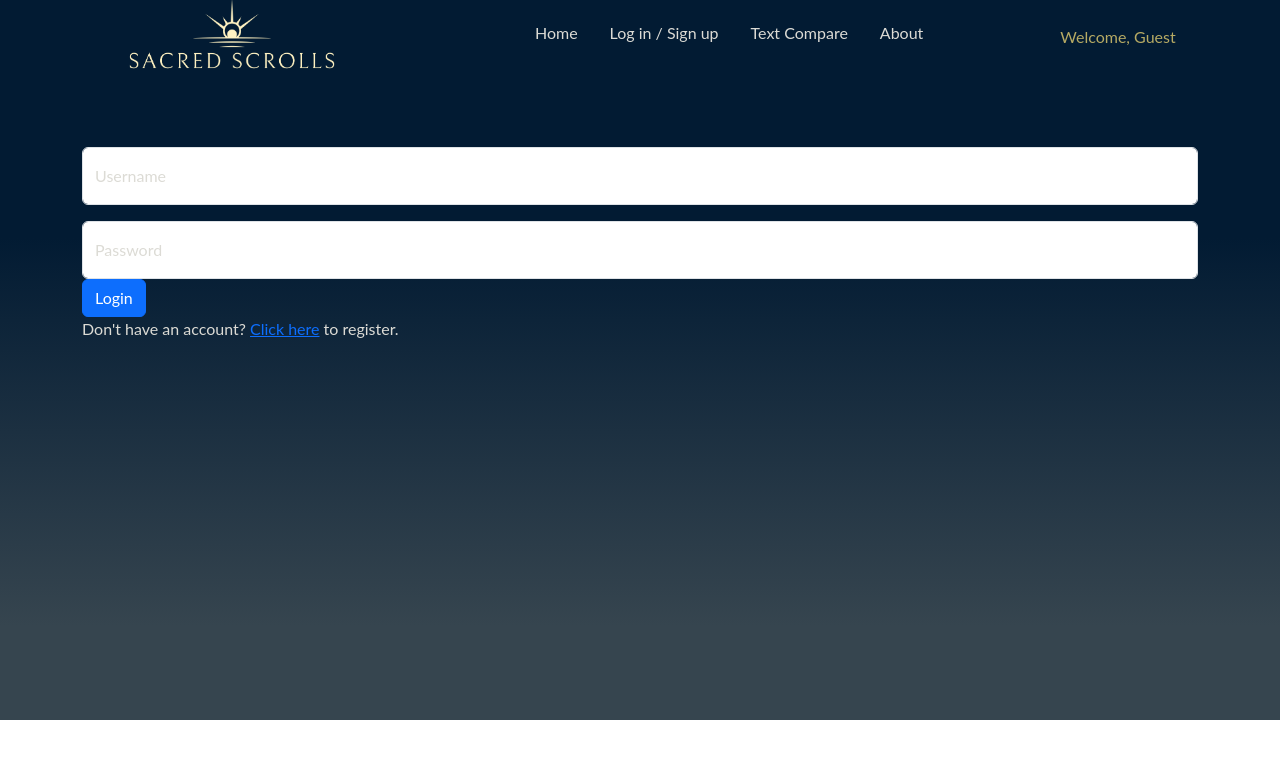
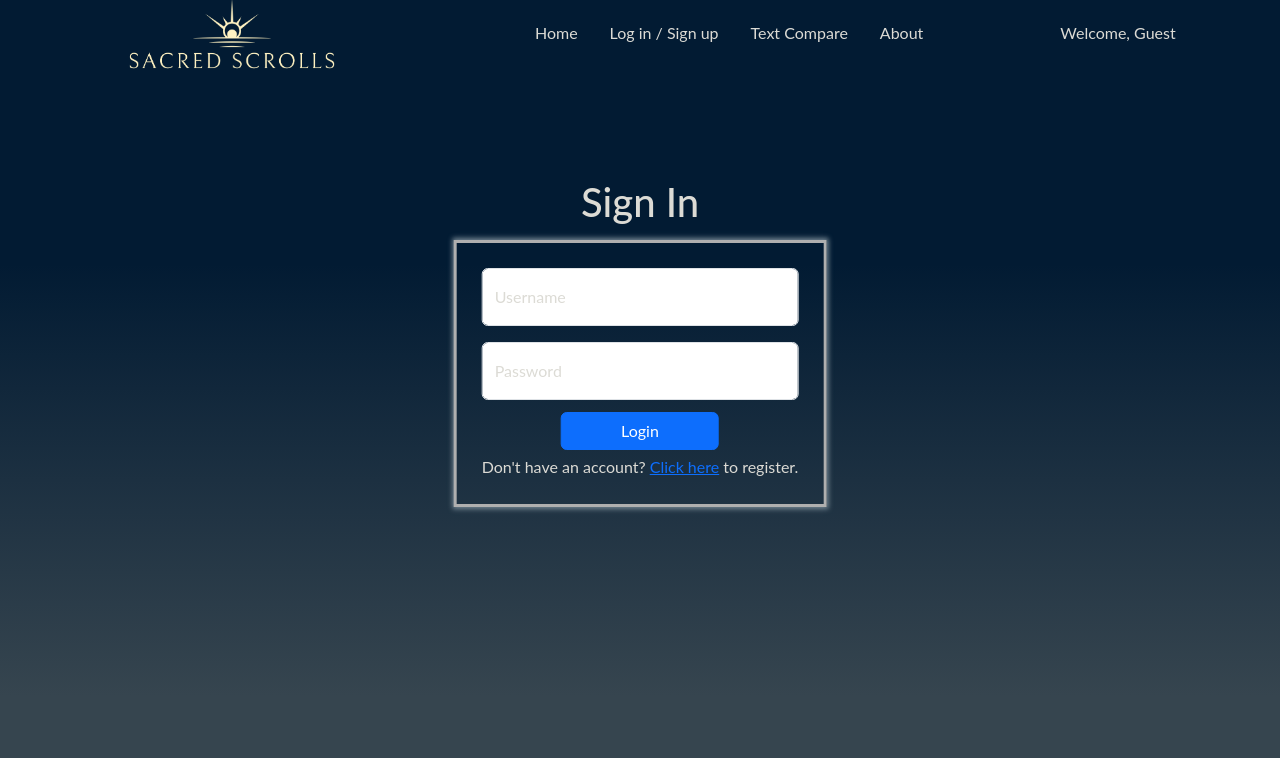
Before and after one commit to andrew-hagstrom/Sacred_Scrolls_Project, a React (Vite) app in the folder frontend/: page /login in a window 1280 px wide. Shown: the top 758 px of the page. Built offline with nearby package versions, Linux system fonts and the light colour scheme.

Commit message:
css for login and registration page, navbar css updated to blend when window adjusted

```diff
--- a/frontend/src/App.css
+++ b/frontend/src/App.css
@@ -1,27 +1,24 @@
+html{
+  height:100vh;
+}
+
 body {
   background-image: linear-gradient(to bottom, rgb(2, 27, 51) 33%, rgba(54,69,79,1) 87%);
   background-size: auto;
   background-position: 0% 0%;
   background-repeat: no-repeat;
   background-color: rgba(0,0,0,0);
-  height: 100vh;
-}
-
-#root {
-  margin: 0;
+  margin: auto;
   width: auto;
   font-family:'lato',sans-serif;
   color:#dcdbd5;
 }
 
 .mx-2 {
-  /* color: rgb(182, 170, 100); */
-  background-color: rgb(2, 27, 51);
   color:#dcdbd5;
 }
 
 .mx-2:hover {
-  /* color: rgb(182, 170, 100); */
   background-color: rgb(2, 27, 51);
   color:rgb(255,242,194);
 }
@@ -29,7 +26,6 @@ body {
 #navbar-comp {
   margin-top: -80px;
 }
-
 
 @media (min-width:1400px) {
   #welcome-header {
@@ -43,7 +39,6 @@ body {
     font-size: 25px;
   }
 }
-
 
 #home-text-container {
   display: flex;
@@ -78,3 +73,32 @@ body {
     margin-bottom: 30px;
   }
 }
+
+
+.form-page {
+  position: absolute;
+  left:50%;
+  transform: translate(-50%, 0);
+  top:30%;
+  display:flex;
+  flex-direction: column;
+  border: solid 3px #afafaf;
+  box-shadow: 0 0 5px 2px #758793;
+  padding: 25px;
+}
+
+.form-page-headers {
+  position: absolute;
+  left:50%;
+  transform: translate(-50%, 0);
+  top:-25%;
+
+}
+
+.form-buttons {
+  margin-top:12px;
+  margin-bottom: 5px;
+  position: relative;
+  left:25%;
+  width: 50%;
+}
--- a/frontend/src/components/NavBar.jsx
+++ b/frontend/src/components/NavBar.jsx
@@ -25,7 +25,7 @@ export const NavBar = ({ user, setUser }) => {
 
     return (
         <Navbar style={{paddingBottom: "2%", padding: "2%"}} expand="lg" id='navbar-comp'>
-            <Container style={{backgroundColor: "rgb(2, 27, 51)"}}>
+            <Container>
                 <Navbar.Brand>
                 <img
                     src={SacredScrollsLogo}
@@ -58,16 +58,16 @@ export const NavBar = ({ user, setUser }) => {
                     </Nav>
 
                 </Navbar.Collapse>
-            <div style={{ display: 'flex', flexDirection: 'column', alignItems: 'center', marginRight: "2%" }}>
+            <div style={{ display: 'flex', flexDirection:'row', alignItems: 'center', marginRight: "2%" }}>
                 <div style={{ display: 'flex', alignItems: 'center' }}> {/* Row for buttons */}
                         {user && (
-                                <Button onClick={logOut} variant="danger" className="mx-2">
+                                <Button onClick={logOut} variant="none" className="mx-2">
                                         Log Out
                                 </Button>
                         )}
                 </div>
-                <div style={{color: "rgb(182, 170, 100)", marginTop: '0.5rem' }}> {/* Separate container for the welcome message */}
-                        <span>Welcome, {user ? user.username : 'Guest'}</span>
+                <div> {/* Separate container for the welcome message */}
+                        <span>Welcome, {user ? user : 'Guest'}</span>
                 </div>
         </div>
           </Container>
--- a/frontend/src/pages/LoginPage.jsx
+++ b/frontend/src/pages/LoginPage.jsx
@@ -39,8 +39,9 @@ function LoginPage() {
 
   return (
       <>
-      {/* <img style={{width:'100vh', height:'auto', zIndex:0}} src={LogoWithoutText}/> */}
-      <Form style={{backgroundImage:LogoWithoutText,zIndex:1}}onSubmit={(e)=>login(e)}>
+      <div className='form-page'>
+      <h1 className='form-page-headers'>Sign In</h1>
+      <Form onSubmit={(e)=>login(e)}>
             <FloatingLabel
             controlId="floatingInput"
             label="Username"
@@ -51,9 +52,13 @@ function LoginPage() {
             <FloatingLabel controlId="floatingPassword" label="Password">
                 <Form.Control type="password" placeholder="Password" onChange={(e)=>setPassword(e.target.value)}/>
             </FloatingLabel>
-            <Button as="input" type="submit" value="Login"/>{' '}
+            <Button className='form-buttons' as="input" type="submit" value="Login"/>{' '}
         </Form>
+        <div style={{justifySelf:'center'}}>
         {"Don't have an account?"} {<Link to={'/register/'}>Click here</Link>} to register.
+        </div>
+      </div>
+
       </>
   )
 }
--- a/frontend/src/pages/RegisterPage.jsx
+++ b/frontend/src/pages/RegisterPage.jsx
@@ -3,7 +3,6 @@ import Form from 'react-bootstrap/Form';
 import Button from 'react-bootstrap/Button'
 import { useState} from 'react';
 import { Link, useNavigate, useOutletContext } from 'react-router-dom'
-import SacredScrollsLogo from '../Images/SacredScrollsBlackBackground.png'
 import { api } from "../utilities/ApiUtilities"
 
 function RegisterPage() {
@@ -11,7 +10,7 @@ function RegisterPage() {
     const [password, setPassword] = useState("")
     const [username, setUsername] = useState("")
     const navigate = useNavigate()
-    const {user, setUser} = useOutletContext()
+    const {setUser} = useOutletContext()
 
     const createUser = async(e) => {
         e.preventDefault()
@@ -40,10 +39,8 @@ function RegisterPage() {
 
     return (
         <>
-        <h2>
-            RegisterPage
-        </h2>
-        <img style={{width:'400px', height:'250px'}} src={SacredScrollsLogo}/>
+        <div className='form-page'>
+        <h1 className='form-page-headers' style={{top:'-20% '}}>Registration</h1>
         <Form onSubmit={(e)=>createUser(e)}>
         <FloatingLabel
             controlId="floatingInput"
@@ -62,9 +59,12 @@ function RegisterPage() {
             <FloatingLabel controlId="floatingPassword" label="Password">
                 <Form.Control type="password" placeholder="Password" onChange={(e)=>setPassword(e.target.value)}/>
             </FloatingLabel>
-            <Button as="input" type="submit" value="Register"/>{' '}
+            <Button className='form-buttons' as="input" type="submit" value="Register"/>{' '}
         </Form>
-        Already have an account? <Link to={'/login/'}>Click here</Link> to sign in.
+        <div style={{justifySelf:'center'}}>
+            Already have an account? <Link to={'/login/'}>Click here</Link> to sign in.
+        </div>
+        </div>
         </>
     )
 }
```
Lines whose indentation alone changed are shown as unchanged.
